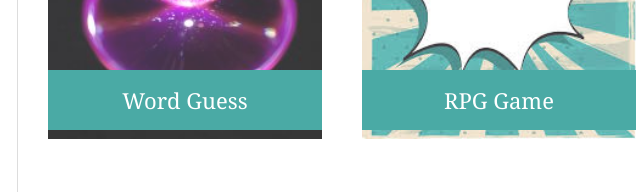
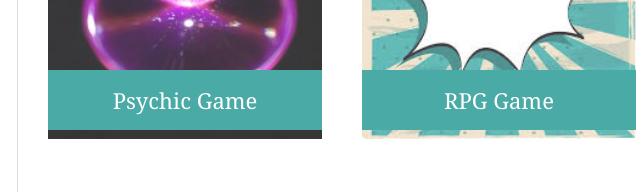
Before and after one commit to amyhaerr/Basic-Portfolio, a plain HTML site: page portfolio.html in a window 1280 px wide. Shown: the part 407-599 px from the top of the page, 143-783 px from the left. Drawn offline with Linux system fonts and the light colour scheme.

Commit message:
fix portfolio wording on Psychic Game

```diff
--- a/portfolio.html
+++ b/portfolio.html
@@ -30,7 +30,7 @@
       <div class="work">
         <img src="assets/images/crystalball.jpg" alt="Psychic Game">
 
-        <h3>Word Guess</h3>
+        <h3>Psychic Game</h3>
       </div>
       <div class="work">
         <img src="assets/images/rpg.jpg" alt="RPG Game">
```
